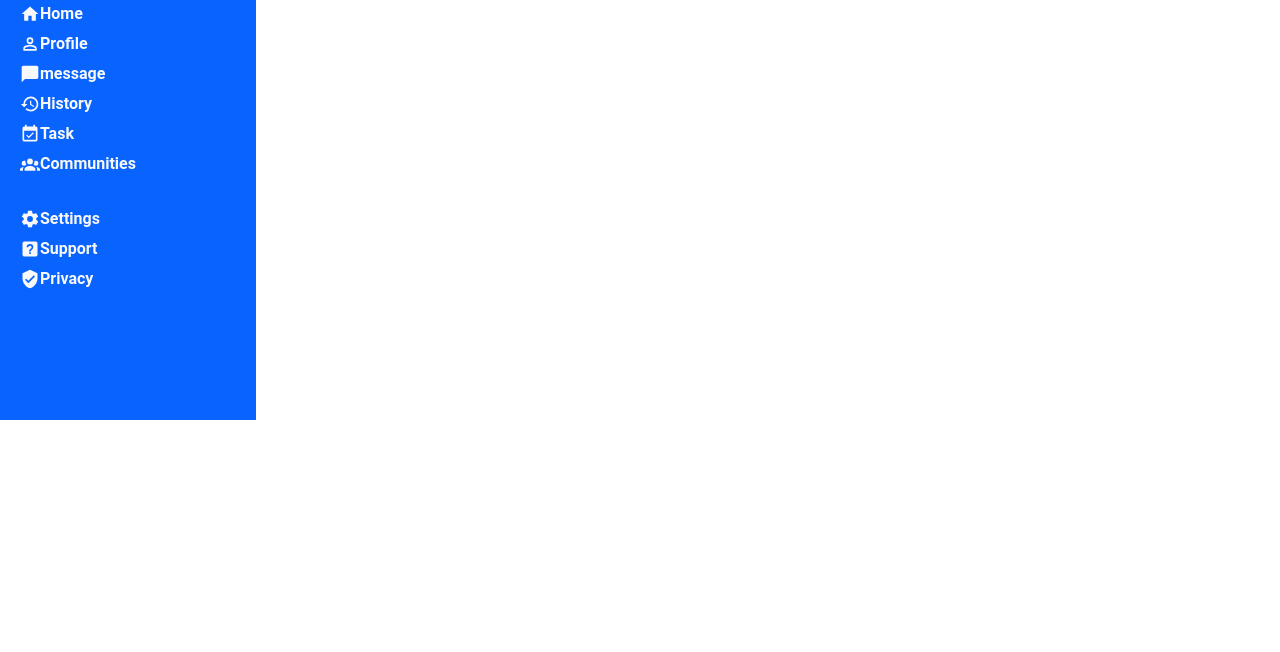
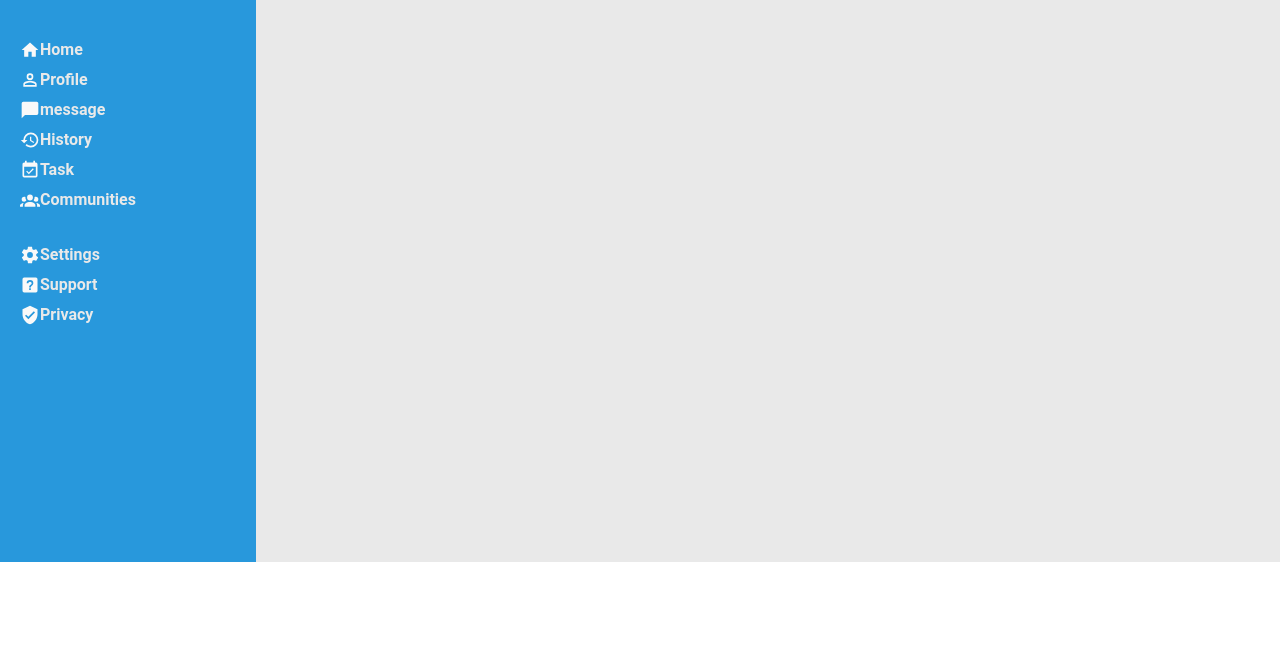
Before and after one commit to fawaaazi/Admin-dashboard, a plain HTML site: page index.html in a window 1280 px wide. Shown: the part 148-800 px from the top of the page. Drawn offline with Linux system fonts and the light colour scheme.

Commit message:
changed the primary blue and the secondary white

```diff
--- a/style.css
+++ b/style.css
@@ -7,9 +7,9 @@ html,body{
     margin: 0;
     font-family: Roboto;
     --color-primary-white:rgb(252, 252, 252);
-    --color-primary-blue:rgb(9, 100, 255);
+    --color-primary-blue:rgb(40, 152, 220);
     --color-secondary-blue:rgb(71, 192, 240);
-    --color-secondary-white:rgb(248, 248, 248);
+    --color-secondary-white:rgb(233, 233, 233);
 
 }
 .icon{
@@ -19,7 +19,7 @@ html,body{
 .container{
     display: grid;
     grid-template-columns: 1fr 4fr;
-    grid-template-rows: 1fr 3fr;
+    grid-template-rows: 1fr 4fr;
 
 }
 header{
@@ -105,3 +105,7 @@ sidebar div{
 .dashboard-items1, .dashboard-items2{
     gap: 10px;
 }
+
+main{
+    background-color: var(--color-secondary-white);
+}
```
Also changed, not shown: index.html (+3 -1 lines).
